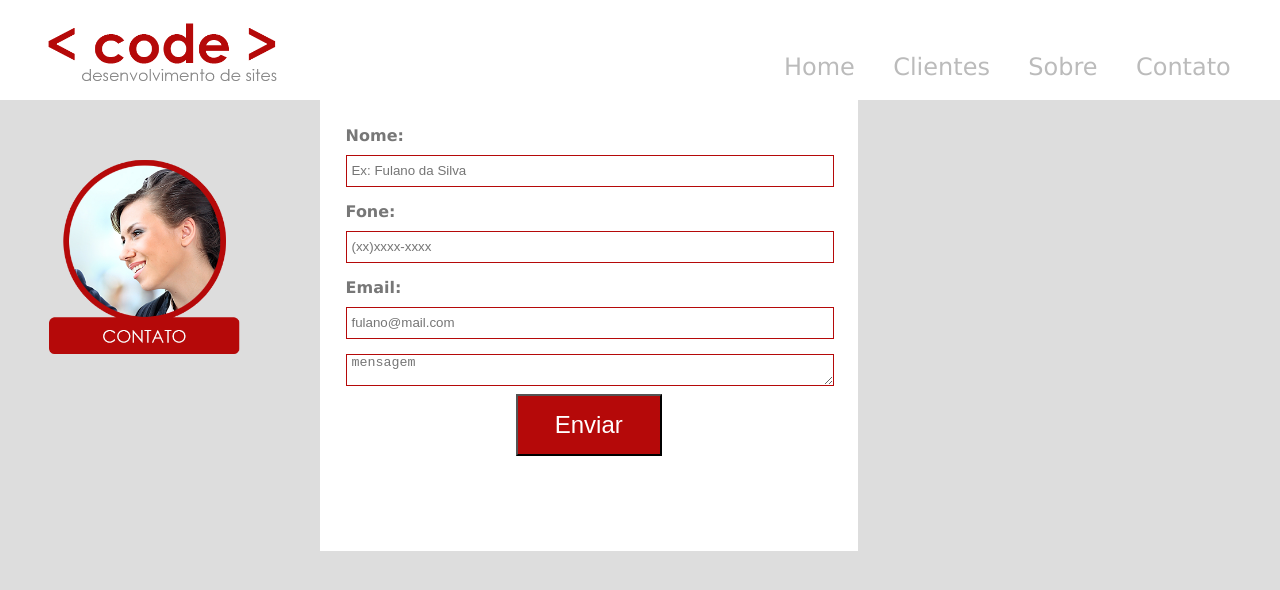
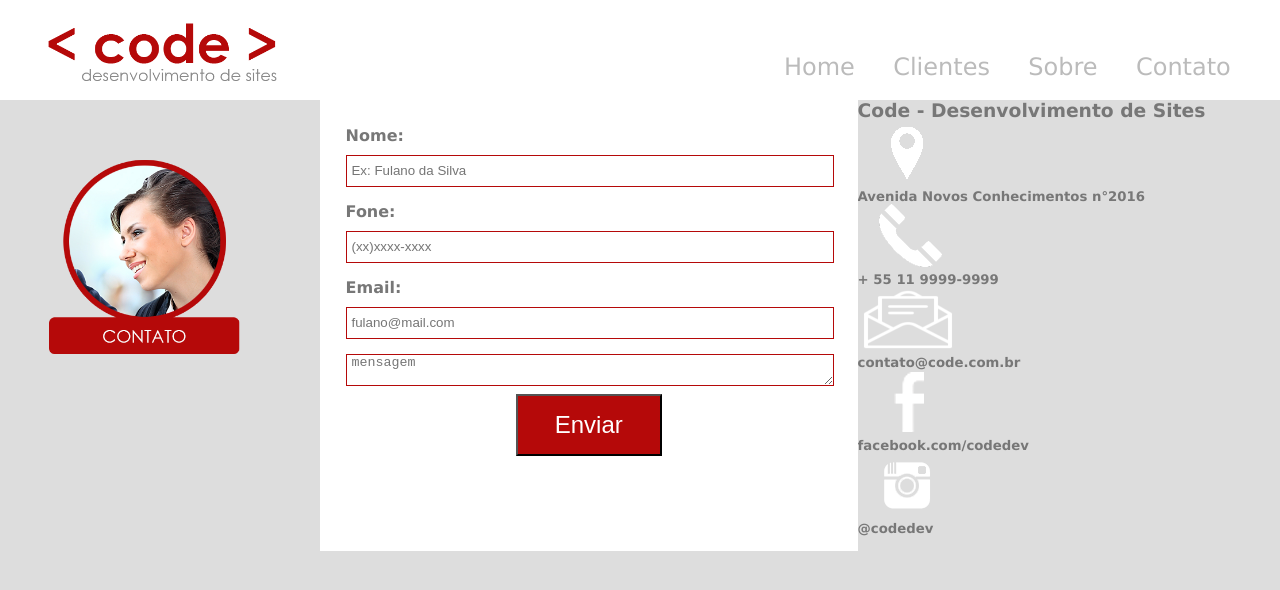
Before and after one commit to adrianemaciel/exercicio-css, a plain HTML site: page contato.html in a window 1280 px wide. Drawn offline with Linux system fonts and the light colour scheme.

Commit message:
adição de conteúdo da página Contato

```diff
--- a/contato.html
+++ b/contato.html
@@ -44,8 +44,15 @@
                     <textarea placeholder="mensagem" required="required"></textarea>
                 </p>
                 <button type="submit" form="meu_form">Enviar</button>
-
             </form>
+            <div id="conta-data">
+                <h3>Code - Desenvolvimento de Sites</h3>
+                <h5><img src="imagem/icoadress.png" alt="endereço"><br>Avenida Novos Conhecimentos n°2016</h5>
+                <h5><img src="imagem/icoTelefone.png" alt="telefone"><br>+ 55 11 9999-9999</h5>
+                <h5><img src="imagem/mailOpen.png" alt="email"><br>contato@code.com.br</h5>
+                <h5><img src="imagem/icoface.png" alt="facebook"><br>facebook.com/codedev</h5>
+                <h5><img src="imagem/icoinsta.png" alt="instagram"><br>@codedev</h5>
+            </div>
         </section>
     </div>
 </body>
```
Also changed, not shown: imagem/banner.jpg, imagem/icoTelefone.png (added), imagem/icoadress.png (added), imagem/icoface.png (added), imagem/icoinsta.png (added), imagem/logofooter.png (added), imagem/mailOpen.png (added).
